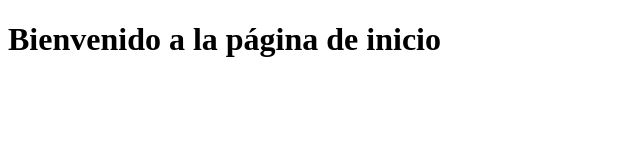
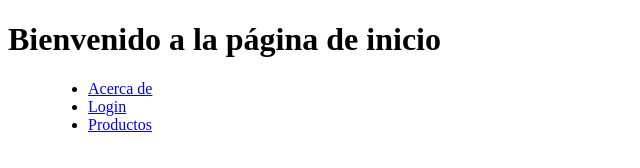
Before and after one commit to surfetti/demo-01, a plain HTML site: page web/index.html in a window 1280 px wide. Shown: the whole page, without its empty margins (0-640 px from the left). Drawn offline with Linux system fonts and the light colour scheme.

Commit message:
Add menu with login to home page

```diff
--- a/web/index.html
+++ b/web/index.html
@@ -10,6 +10,13 @@
 <body>
     <header>
         <h1>Bienvenido a la página de inicio</h1>
+        <menu>
+            <ul>
+                <li><a href="/about">Acerca de</a></li>
+                <li><a href="/users/login">Login</a></li>
+                <li><a href="/index.html">Productos</a></li>
+            </ul>
+        </menu>
     </header>
 </body>
 </html>
```
